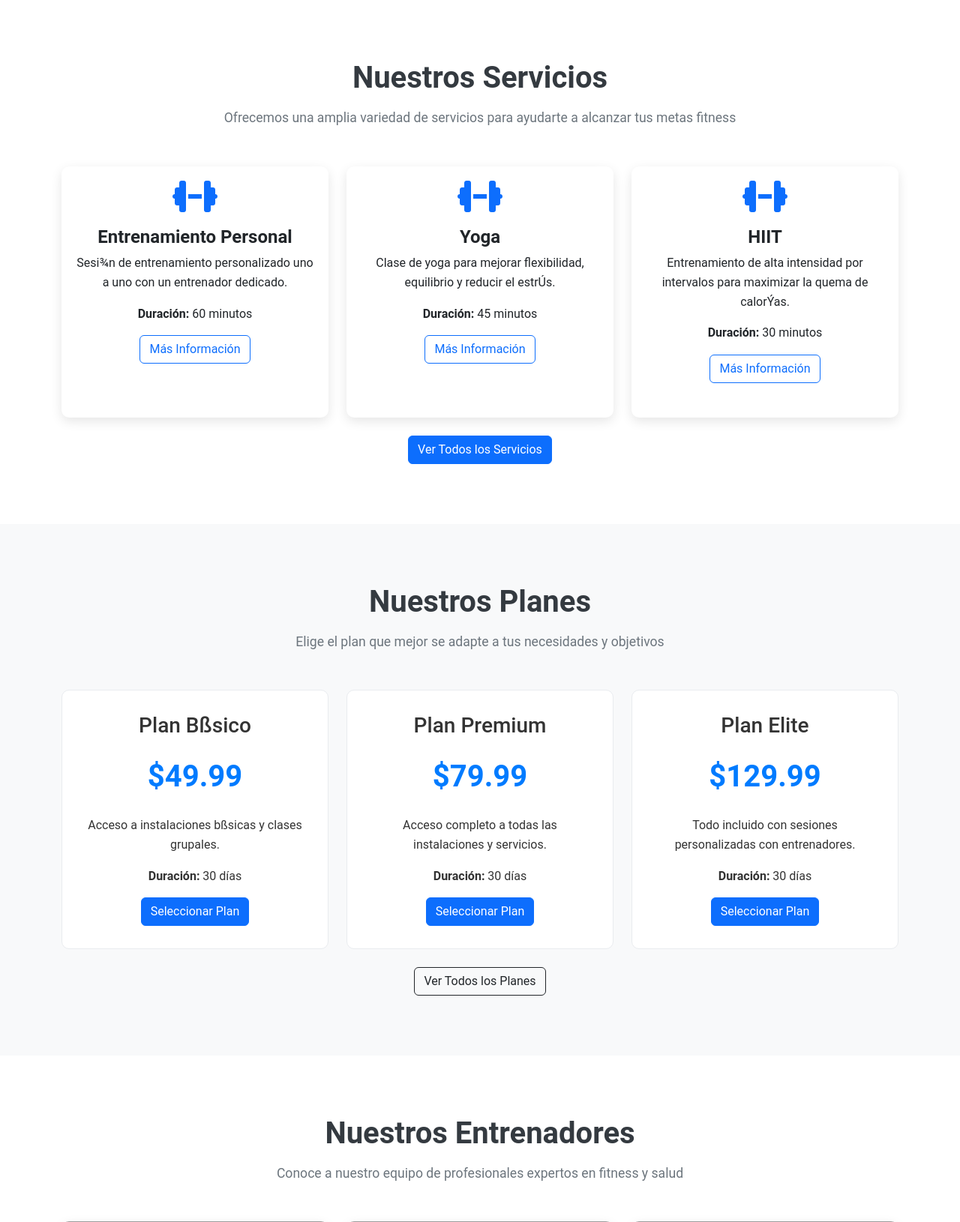
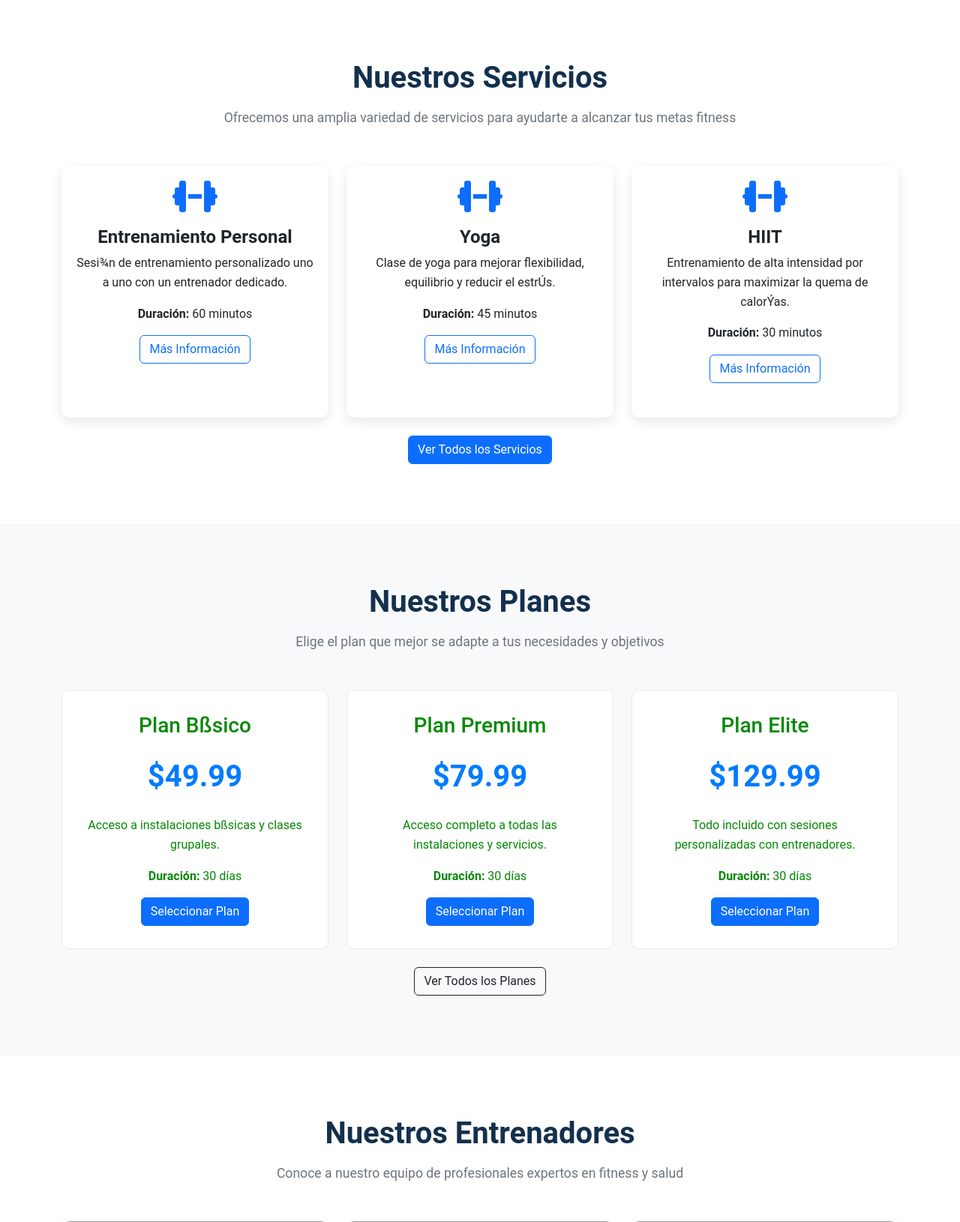
Before and after one commit to soneview/gimnasio, a PHP site: page / in a window 1280 px wide. Shown: the part 654-2284 px from the top of the page at 75% size. Run offline with PHP 8.4, Linux system fonts and the light colour scheme; data comes from the database, SQL or seed files in the repository; grey boxes are pictures that could not be loaded.

Commit message:
modificando el css

```diff
--- a/assets/css/style.css
+++ b/assets/css/style.css
@@ -1,9 +1,9 @@
-/* Estilos personalizados para GymFitPro */
+/* Estilos personalizados para Vitaminada Spor y GYM */
 
 /* Generales */
 body {
     font-family: 'Roboto', sans-serif;
-    color: #333;
+    color: rgb(6, 136, 6);
     line-height: 1.6;
 }
 
@@ -21,7 +21,7 @@ body {
     font-weight: 700;
     position: relative;
     margin-bottom: 15px;
-    color: #343a40;
+    color: #13304d;
 }
 
 .section-title p {
```
